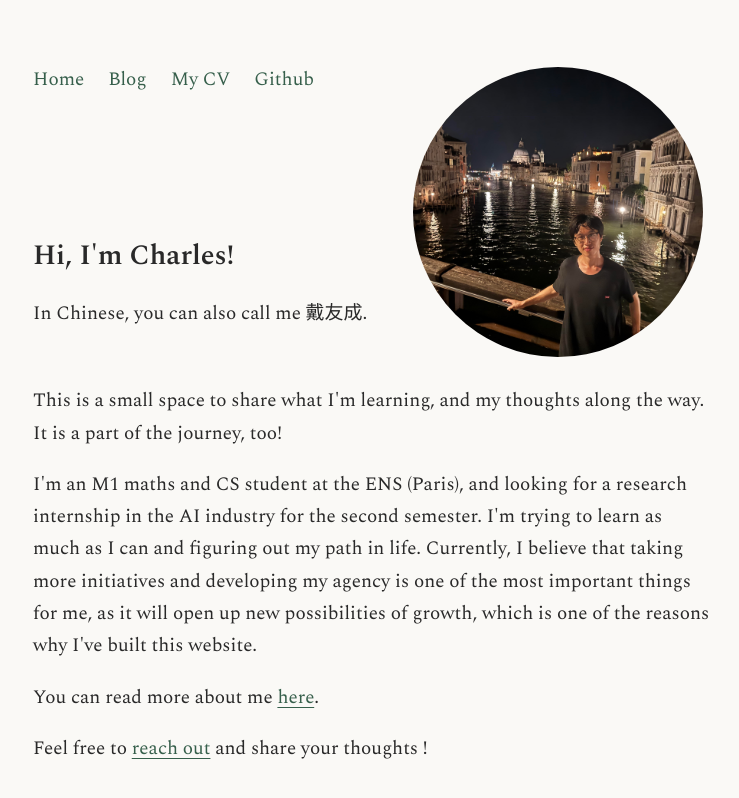
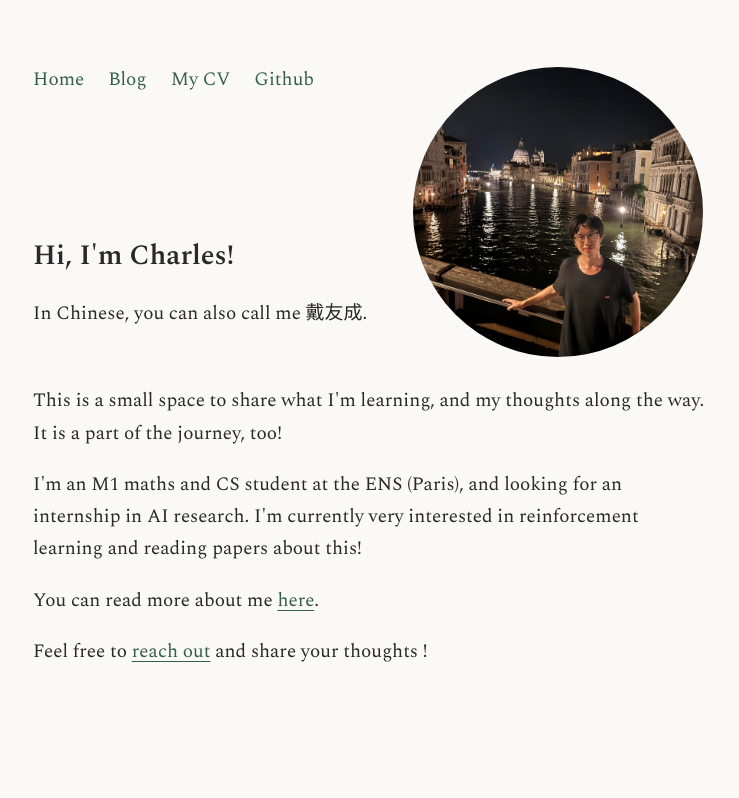
Before and after one commit to daicharlesyc/daicharlesyc.github.io, a Jekyll site: the page built from index.html, in a window 1280 px wide. Shown: the top 798 px of the page, without its empty margins (267-1006 px from the left). Built offline with Jekyll 4.4.1, drawn with Linux system fonts in a browser that asks for light colours.

Commit message:
small change

```diff
--- a/index.html
+++ b/index.html
@@ -15,6 +15,6 @@ title: Home
     >
 </div>
 <p>This is a small space to share what I'm learning, and my thoughts along the way. It is a part of the journey, too!</p>
-<p>I'm an M1 maths and CS student at the ENS (Paris), and looking for a research internship in the AI industry for the second semester. I'm trying to learn as much as I can and figuring out my path in life. Currently, I believe that taking more initiatives and developing my agency is one of the most important things for me, as it will open up new possibilities of growth, which is one of the reasons why I've built this website. </p>
+<p>I'm an M1 maths and CS student at the ENS (Paris), and looking for an internship in AI research. I'm currently very interested in reinforcement learning and reading papers about this!</p>
 <p>You can read more about me <a href="/2026/10/09/mental-models.html">here</a>. </p>
 <p>Feel free to <a href="mailto:dai.charles.ym+chat@gmail.com">reach out</a> and share your thoughts !</p>
```
